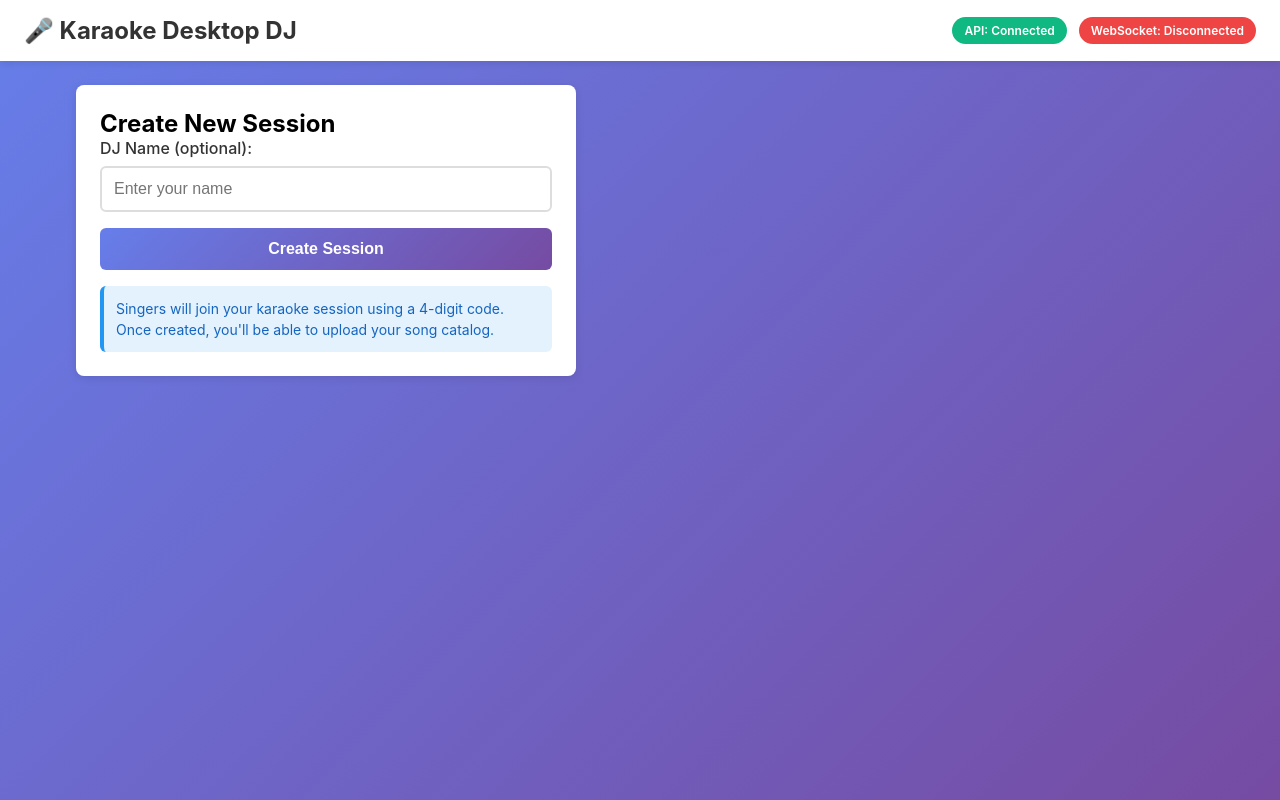
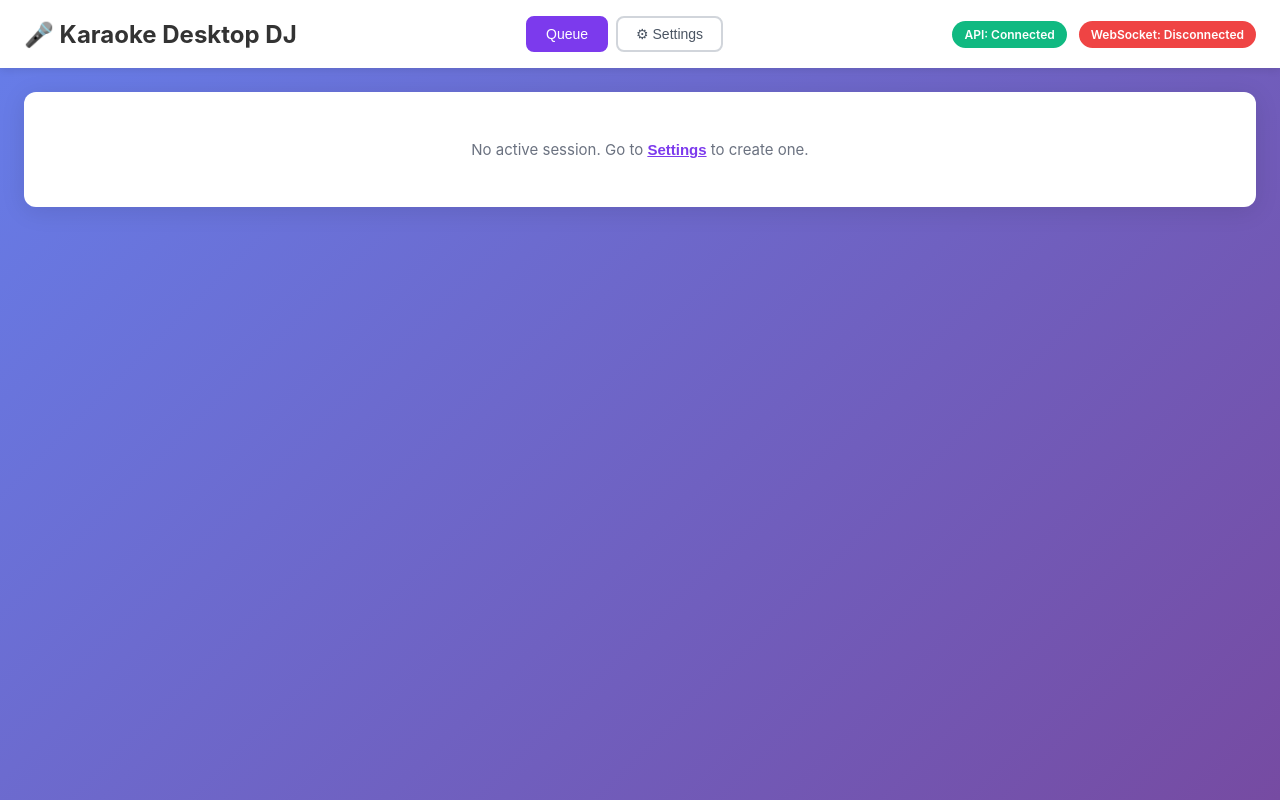
Before and after one commit to sabrina-stangler/karaoke-app, a React (Vite) app in the folder desktop-dj/: page / in a window 1280 px wide. Built offline with nearby package versions, Linux system fonts and the light colour scheme.

Commit message:
separate dj into two separate views: queue + session

```diff
--- a/desktop-dj/src/App.css
+++ b/desktop-dj/src/App.css
@@ -74,10 +74,12 @@ body {
 .app-container {
   max-width: 1400px;
   margin: 0 auto;
-  display: grid;
-  grid-template-columns: 1fr 1fr;
+}
+
+.settings-layout {
+  display: flex;
+  flex-direction: column;
   gap: 24px;
-  height: 100%;
 }
 
 .left-panel {
@@ -90,3 +92,54 @@ body {
   display: flex;
   flex-direction: column;
 }
+
+.header-tabs {
+  display: flex;
+  gap: 8px;
+}
+
+.tab-btn {
+  padding: 8px 18px;
+  border-radius: 8px;
+  border: 2px solid #d1d5db;
+  background: transparent;
+  font-size: 14px;
+  font-weight: 500;
+  color: #4b5563;
+  cursor: pointer;
+  transition: all 0.15s;
+}
+
+.tab-btn:hover {
+  border-color: #7c3aed;
+  color: #7c3aed;
+}
+
+.tab-active,
+.tab-btn.tab-active,
+.tab-btn.tab-active:hover {
+  background: #7c3aed;
+  border-color: #7c3aed;
+  color: white;
+}
+
+.no-session-prompt {
+  background: white;
+  border-radius: 12px;
+  padding: 48px;
+  text-align: center;
+  color: #6b7280;
+  font-size: 15px;
+  box-shadow: 0 4px 24px rgba(0,0,0,0.1);
+}
+
+.link-btn {
+  background: none;
+  border: none;
+  color: #7c3aed;
+  font-size: inherit;
+  font-weight: 600;
+  cursor: pointer;
+  text-decoration: underline;
+  padding: 0;
+}
--- a/desktop-dj/src/App.tsx
+++ b/desktop-dj/src/App.tsx
@@ -12,6 +12,7 @@ function App() {
   const [session, setSession] = useState<Session | null>(null);
   const [wsConnected, setWsConnected] = useState(false);
   const [apiConnected, setApiConnected] = useState(false);
+  const [activeTab, setActiveTab] = useState<'queue' | 'settings'>('queue');
 
   // Check API connectivity
   useEffect(() => {
@@ -57,6 +58,20 @@ function App() {
       <header className="app-header">
         <div className="header-content">
           <h1>🎤 Karaoke Desktop DJ</h1>
+          <div className="header-tabs">
+            <button
+              className={`tab-btn ${activeTab === 'queue' ? 'tab-active' : ''}`}
+              onClick={() => setActiveTab('queue')}
+            >
+              Queue
+            </button>
+            <button
+              className={`tab-btn ${activeTab === 'settings' ? 'tab-active' : ''}`}
+              onClick={() => setActiveTab('settings')}
+            >
+              ⚙ Settings
+            </button>
+          </div>
           <div className="connection-status">
             <div className={`status-badge ${apiConnected ? 'connected' : 'disconnected'}`}>
               API: {apiConnected ? 'Connected' : 'Disconnected'}
@@ -69,28 +84,28 @@ function App() {
       </header>
 
       <main className="app-main">
-        <div className="app-container">
-          <div className="left-panel">
+        {activeTab === 'queue' ? (
+          <div className="app-container">
+            {session ? (
+              <QueueDisplay sessionId={session.id} />
+            ) : (
+              <div className="no-session-prompt">
+                No active session. Go to <button className="link-btn" onClick={() => setActiveTab('settings')}>Settings</button> to create one.
+              </div>
+            )}
+          </div>
+        ) : (
+          <div className="app-container settings-layout">
             <SessionManager
               session={session}
               onSessionCreated={handleSessionCreated}
               onSessionEnded={handleSessionEnded}
             />
             {session && (
-              <MusicLibrary
-                sessionId={session.id}
-              />
+              <MusicLibrary sessionId={session.id} />
             )}
           </div>
-
-          <div className="right-panel">
-            {session && (
-              <QueueDisplay
-                sessionId={session.id}
-              />
-            )}
-          </div>
-        </div>
+        )}
       </main>
     </div>
   );
```
